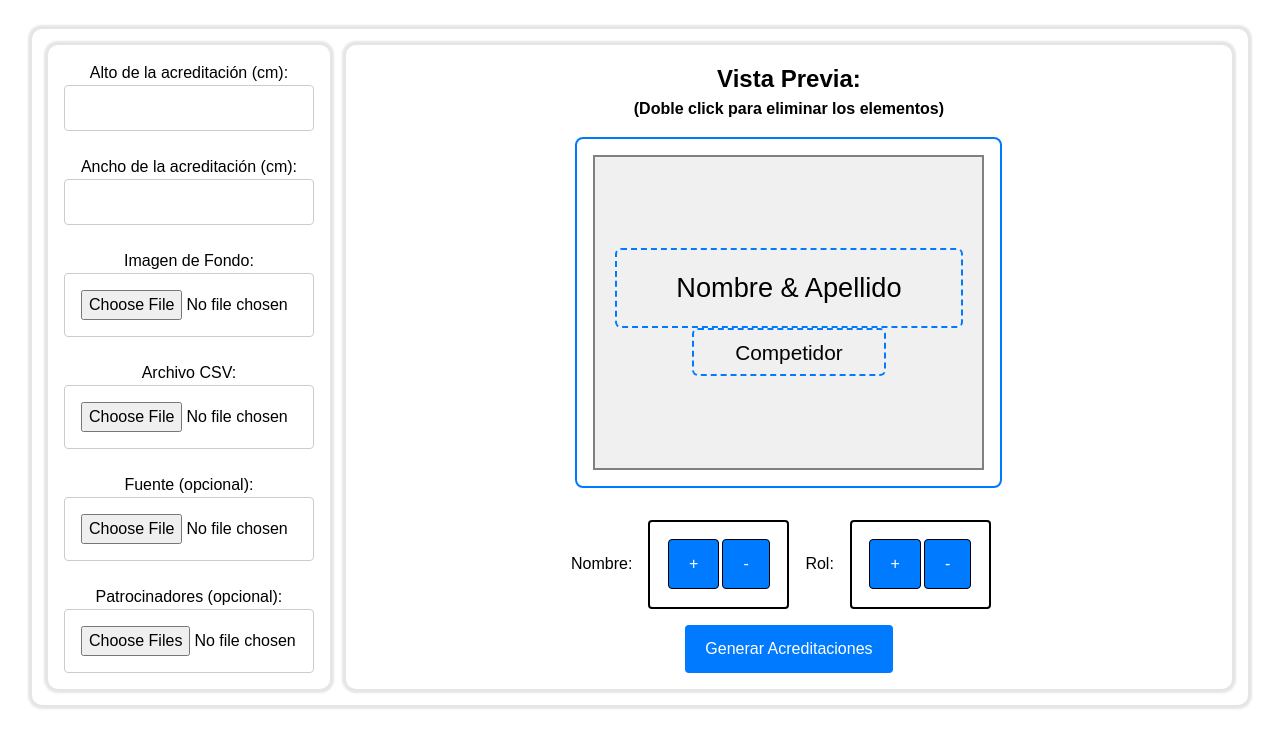
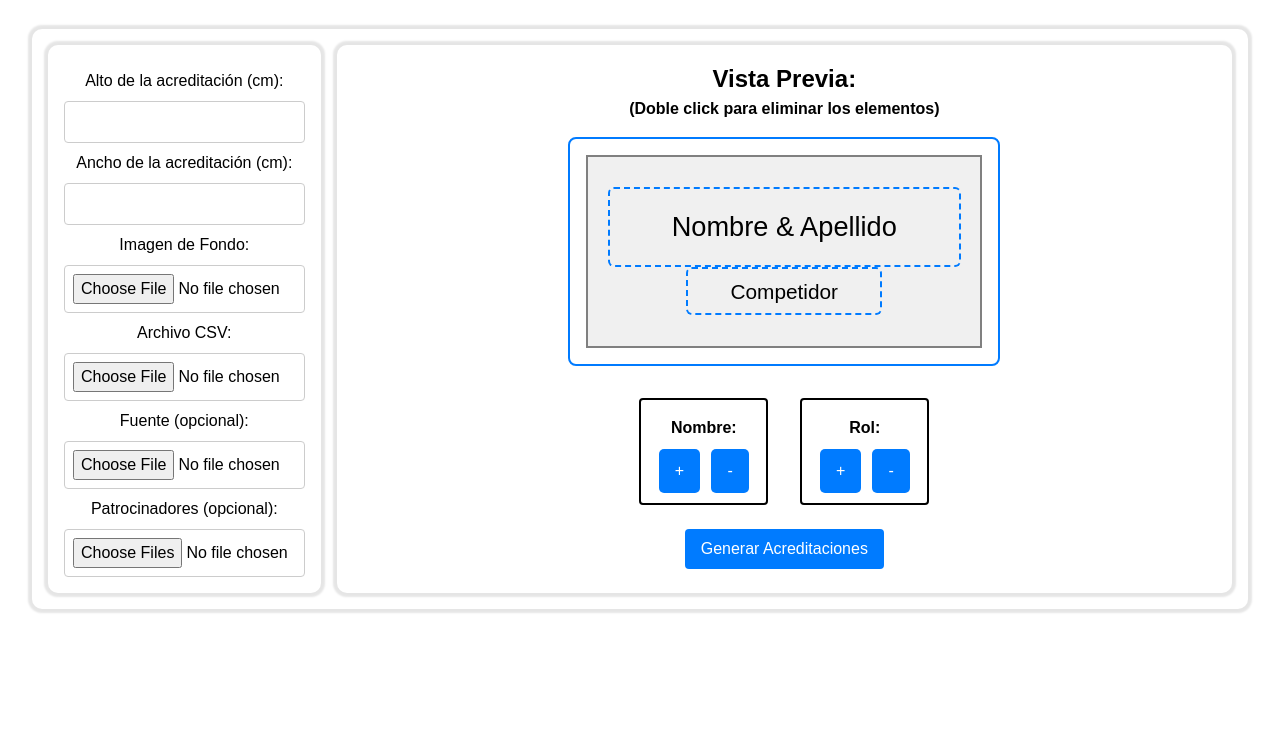
Before and after one commit to manurubik/accreditation-generator, a website: page index.html in a window 1280 px wide. Shown: the part 83-820 px from the top of the page. Drawn offline with nearby package versions, Linux system fonts and the light colour scheme; files that its build step writes are made by us from their sources; a script that the page names is missing.

Commit message:
Buttons CSS

```diff
--- a/app/js/main.js
+++ b/app/js/main.js
@@ -220,9 +220,7 @@
   actualizarVistaPrevia();
 };
 
-const inputs = document.querySelectorAll(
-  'input[type="number"], input[type="file"]'
-);
+const inputs = document.querySelectorAll("input");
 inputs.forEach((input) => {
   input.addEventListener("change", actualizarVistaPrevia);
 });
--- a/app/scss/_formulario.scss
+++ b/app/scss/_formulario.scss
@@ -29,30 +29,24 @@
 
 label {
   display: block;
+  margin: 0.5rem;
 }
 
 input {
-  &[type="number"] {
-    width: 100%;
-    padding: 10px;
-    border: 1px solid #ccc;
-    border-radius: 4px;
-    box-sizing: border-box;
-  }
+  padding: 0.5rem;
+  width: 100%;
+  border: 1px solid #ccc;
+  border-radius: 4px;
+  box-sizing: border-box;
 
   &[type="file"] {
-    width: 100%;
-    padding: 10px;
-    border: 1px solid #ccc;
-    border-radius: 4px;
-    box-sizing: border-box;
     cursor: pointer;
-    padding: 1rem;
   }
 }
 
 button {
-  padding: 12px 20px;
+  margin: 0.5rem 1rem;
+  padding: 0.5rem 1rem;
   border: none;
   border-radius: 4px;
   background-color: #007bff;
@@ -61,10 +55,12 @@
   transition: background-color 0.3s ease;
 
   &:hover {
-    background-color: #0056b3;
+    background-color: #0056b3; /* Color de fondo al pasar el mouse */
+    transform: scale(1.05); /* Efecto de agrandamiento */
+  }
+
+  &:active {
+    background-color: #003f7f; /* Color de fondo al hacer clic */
+    transform: scale(0.95); /* Efecto de reducción */
   }
 }
-
-#submit {
-  display: block;
-}
--- a/app/scss/_vistaPrevia.scss
+++ b/app/scss/_vistaPrevia.scss
@@ -68,27 +68,46 @@
   align-items: center;
 }
 
+.botones {
+  display: flex;
+  gap: 0.5rem;
+}
+
 .control {
   margin: 1rem;
-  padding: 1rem;
+  padding: 0.5rem 1rem;
   border-radius: 4px;
   border: 2px solid black;
   cursor: pointer;
   transition: background-color 0.3s ease;
   display: flex;
+  flex-direction: column;
   justify-content: center;
   align-items: center;
+
+  label {
+    font-weight: bold;
+  }
 }
 
-#nombre-increase,
-#nombre-decrease,
-#rol-increase,
-#rol-decrease,
-#restaurar-rol {
+.controller {
   margin: 0.1rem;
-  border: 1px solid black;
-  display: flex;
-  flex-direction: row;
-  justify-content: center;
-  align-items: center;
+  padding: 10px 16px;
+  background-color: #007bff; /* Color de fondo azul */
+  border: none; /* Sin borde */
+  border-radius: 5px; /* Bordes redondeados */
+  color: white; /* Texto blanco */
+  font-size: 16px; /* Tamaño de la fuente */
+  cursor: pointer; /* Cambiar cursor a puntero */
+  transition: background-color 0.3s ease, transform 0.3s ease; /* Transiciones suaves */
+
+  &:hover {
+    background-color: #0056b3; /* Color de fondo al pasar el mouse */
+    transform: scale(1.05); /* Efecto de agrandamiento */
+  }
+
+  &:active {
+    background-color: #003f7f; /* Color de fondo al hacer clic */
+    transform: scale(0.95); /* Efecto de reducción */
+  }
 }
--- a/index.html
+++ b/index.html
@@ -14,30 +14,39 @@
     <form id="form" enctype="multipart/form-data">
       <div id="formulario">
         <label for="alto">Alto de la acreditación (cm):</label>
-        <input type="number" id="alto" name="alto" step="0.1" required /><br />
+        <input type="number" id="alto" name="alto" step="0.1" required />
         <label for="ancho">Ancho de la acreditación (cm):</label>
-        <input
-          type="number"
-          id="ancho"
-          name="ancho"
-          step="0.1"
-          required
-        /><br />
+        <input type="number" id="ancho" name="ancho" step="0.1" required />
         <label for="imagen">Imagen de Fondo:</label>
         <input type="file" id="imagen" accept="image/*" required />
-        <button id="eliminar-imagen" style="display: none">Eliminar</button>
-        <br />
+        <button
+          id="eliminar-imagen"
+          class="eliminarBoton"
+          style="display: none"
+        >
+          Eliminar
+        </button>
         <label for="csv">Archivo CSV:</label>
         <input type="file" id="csv" accept=".csv" required />
-        <button id="eliminar-csv" style="display: none">Eliminar</button>
-        <br />
+        <button id="eliminar-csv" class="eliminarBoton" style="display: none">
+          Eliminar
+        </button>
         <label for="fuente">Fuente (opcional):</label>
         <input type="file" id="fuente" name="fuente" accept=".ttf, .otf" />
-        <button id="eliminar-fuente" style="display: none">Eliminar</button>
-        <br />
+        <button
+          id="eliminar-fuente"
+          class="eliminarBoton"
+          style="display: none"
+        >
+          Eliminar
+        </button>
         <label for="patrocinadores">Patrocinadores (opcional):</label>
         <input type="file" id="patrocinadores" accept="image/*" multiple />
-        <button id="eliminar-patrocinadores" style="display: none">
+        <button
+          id="eliminar-patrocinadores"
+          class="eliminarBoton"
+          style="display: none"
+        >
           Eliminar
         </button>
       </div>
@@ -55,16 +64,26 @@
           </div>
         </div>
         <div id="controls">
-          <label for="nombre-size">Nombre:</label>
           <div class="control">
-            <button id="nombre-increase">+</button>
-            <button id="nombre-decrease">-</button><br />
+            <label for="nombre-size">Nombre:</label>
+            <div class="botones">
+              <button class="controller" id="nombre-increase">+</button>
+              <button class="controller" id="nombre-decrease">-</button>
+            </div>
           </div>
-          <label for="rol-size">Rol:</label>
           <div class="control">
-            <button id="rol-increase">+</button>
-            <button id="rol-decrease">-</button><br />
-            <button id="restaurar-rol" style="display: none">Restaurar</button>
+            <label for="rol-size">Rol:</label>
+            <div class="botones">
+              <button class="controller" id="rol-increase">+</button>
+              <button class="controller" id="rol-decrease">-</button>
+              <button
+                class="controller"
+                id="restaurar-rol"
+                style="display: none"
+              >
+                Restaurar
+              </button>
+            </div>
           </div>
         </div>
         <button id="submit" type="submit">Generar Acreditaciones</button>
```
Also changed, not shown: dist/css/styles.css, dist/js/main.js.
